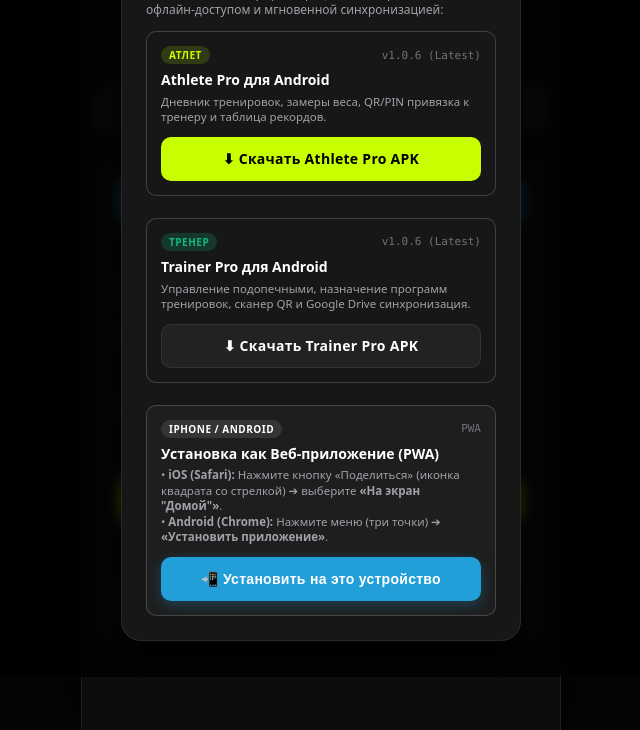
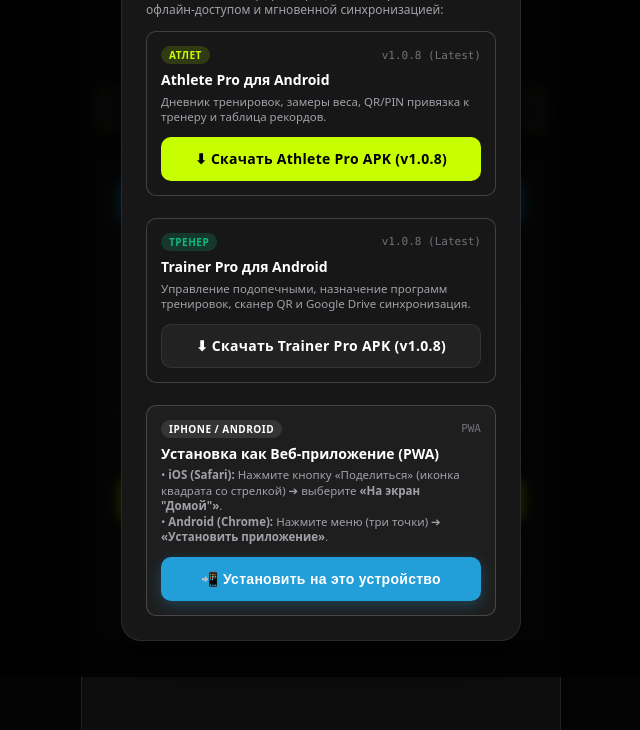
Before and after one commit to kotpers67-spec/render-auth-bot, a website: page src/public/index.html in a window 1280 px wide. Both pictures are taken after a click on the button "📱 APK". Shown: the part 123-853 px from the top of the page, without its empty margins (319-959 px from the left). Drawn offline with Linux system fonts and the light colour scheme.

Commit message:
release: v1.0.8 APKs and sync updates

```diff
--- a/src/public/index.html
+++ b/src/public/index.html
@@ -995,12 +995,12 @@
             <div class="download-apk-card">
               <div class="apk-card-header">
                 <span class="apk-badge">АТЛЕТ</span>
-                <span class="apk-version">v1.0.6 (Latest)</span>
+                <span class="apk-version">v1.0.8 (Latest)</span>
               </div>
               <h4 class="apk-title">Athlete Pro для Android</h4>
               <p class="apk-desc">Дневник тренировок, замеры веса, QR/PIN привязка к тренеру и таблица рекордов.</p>
-              <a href="https://github.com/kotpers67-spec/fitness-ecosystem-pro/releases/download/v1.0.6/athlete-pro-v1.0.6.apk" class="app-btn btn-primary" download style="display: flex; align-items: center; justify-content: center; gap: 8px; text-decoration: none;">
-                <span>⬇ Скачать Athlete Pro APK</span>
+              <a href="https://github.com/kotpers67-spec/fitness-ecosystem-pro/releases/download/v1.0.8/athlete-pro-v1.0.8.apk" class="app-btn btn-primary" download style="display: flex; align-items: center; justify-content: center; gap: 8px; text-decoration: none;">
+                <span>⬇ Скачать Athlete Pro APK (v1.0.8)</span>
               </a>
             </div>
 
@@ -1008,12 +1008,12 @@
             <div class="download-apk-card" style="margin-top: 12px;">
               <div class="apk-card-header">
                 <span class="apk-badge" style="background: rgba(16, 185, 129, 0.2); color: var(--accent-emerald);">ТРЕНЕР</span>
-                <span class="apk-version">v1.0.6 (Latest)</span>
+                <span class="apk-version">v1.0.8 (Latest)</span>
               </div>
               <h4 class="apk-title">Trainer Pro для Android</h4>
               <p class="apk-desc">Управление подопечными, назначение программ тренировок, сканер QR и Google Drive синхронизация.</p>
-              <a href="https://github.com/kotpers67-spec/fitness-ecosystem-pro/releases/download/v1.0.6/trainer-pro-v1.0.6.apk" class="app-btn btn-secondary" download style="display: flex; align-items: center; justify-content: center; gap: 8px; text-decoration: none;">
-                <span>⬇ Скачать Trainer Pro APK</span>
+              <a href="https://github.com/kotpers67-spec/fitness-ecosystem-pro/releases/download/v1.0.8/trainer-pro-v1.0.8.apk" class="app-btn btn-secondary" download style="display: flex; align-items: center; justify-content: center; gap: 8px; text-decoration: none;">
+                <span>⬇ Скачать Trainer Pro APK (v1.0.8)</span>
               </a>
             </div>
 
```
Also changed, not shown: src/cloudSync.js (+8 -2 lines), 4 other files.
